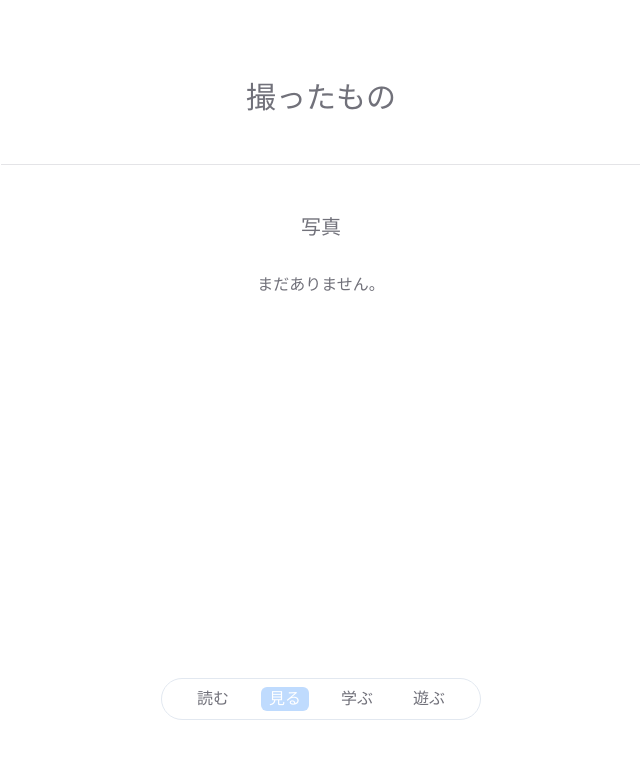
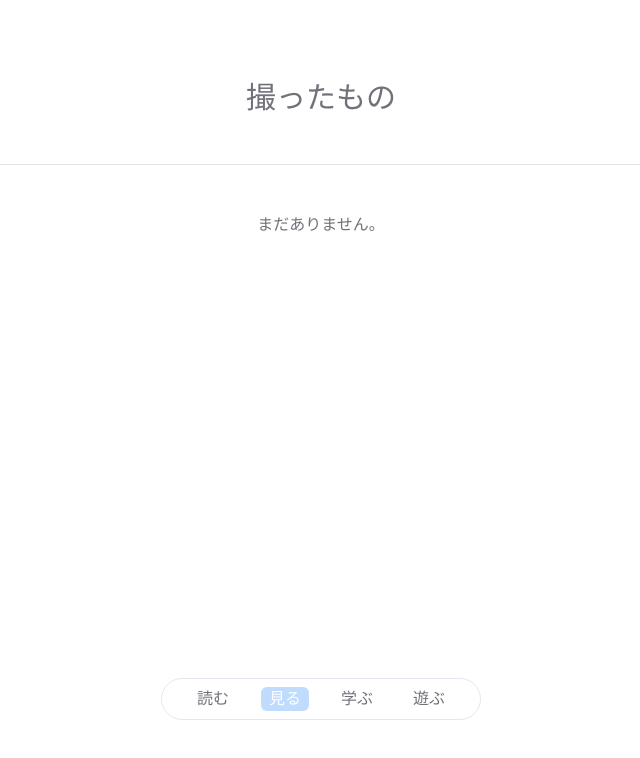
Before and after one commit to noko-nokono/my-blog, a Next.js app in the folder frontend/: page /look in a window 1280 px wide. Shown: the top 758 px of the page, without its empty margins (319-959 px from the left). Built offline with nearby package versions, Linux system fonts and the light colour scheme; a web font is replaced by a local one.

Commit message:
feat: 全体の横幅スタイル修正

```diff
--- a/frontend/src/app/game/page.tsx
+++ b/frontend/src/app/game/page.tsx
@@ -1,6 +1,5 @@
-import { Container } from '@/components/Container';
+import { Content } from '@/components/Content';
 import { Section } from "@/components/Section";
-import { Divider } from "@/components/Divider";
 import type { Metadata } from "next";
 
 const description = "つちのこの作成したゲームが見れるページです。"
@@ -11,15 +10,11 @@ export const metadata: Metadata = {
 
 const Game = () => {
   return (
-    <main>
-      <Container>
-        <h2 className="text-3xl">作ったもの</h2>
-        <Divider />
-        <Section title="ゲーム">
+    <Content title='作ったもの'>
+      <Section title="ゲーム">
           <p>まだ未発表です。</p>
-        </Section>
-      </Container>
-    </main>
+      </Section>
+    </Content>
   );
 }
 
--- a/frontend/src/app/learn/page.tsx
+++ b/frontend/src/app/learn/page.tsx
@@ -1,4 +1,4 @@
-import { Container } from '@/components/Container';
+import { Content } from '@/components/Content';
 import { Section } from "@/components/Section";
 import { Divider } from "@/components/Divider";
 import { List } from "@/components/List";
@@ -16,10 +16,7 @@ const Learn = async () => {
   const zenn = await getZennArticles();
 
   return (
-    <main>
-      <Container>
-        <h2 className="text-3xl">学んだもの</h2>
-        <Divider />
+    <Content title='学んだもの'>
       <Section title="技術記事">
         <ul>
           {zenn.articles.map((article) => (
@@ -41,8 +38,7 @@ const Learn = async () => {
           data-ratio="1.7777777777777777"
         ></iframe>
       </Section>
-      </Container>
-    </main>
+    </Content>
   );
 }
 
--- a/frontend/src/app/look/page.tsx
+++ b/frontend/src/app/look/page.tsx
@@ -1,7 +1,5 @@
 import type { Metadata } from "next";
-import { Container } from '@/components/Container';
-import { Section } from "@/components/Section";
-import { Divider } from "@/components/Divider";
+import { Content } from '@/components/Content';
 
 const description = "つちのこの撮った写真が見れるページです。"
 export const metadata: Metadata = {
@@ -11,15 +9,11 @@ export const metadata: Metadata = {
 
 const Look = () => {
   return (
-    <main>
-      <Container>
-        <h2 className="text-3xl">撮ったもの</h2>
-        <Divider />
-        <Section title="写真">
-          <p>まだありません。</p>
-        </Section>
-      </Container>
-    </main>
+    <Content title="撮ったもの">
+      <div className="px-8">
+        <p>まだありません。</p>
+      </div>
+    </Content>
   );
 }
 
--- a/frontend/src/app/read/page.tsx
+++ b/frontend/src/app/read/page.tsx
@@ -1,4 +1,5 @@
 import { Card } from "@/components/Card";
+import { Content } from '@/components/Content';
 import { getBlogArticles } from "@/apis/blog/api";
 import type { Metadata } from "next";
 
@@ -12,10 +13,7 @@ const Read = async () => {
   const blogs = await getBlogArticles();
 
   return (
-    <main>
-      <div className="w-full max-w-4xl mx-auto flex flex-col justify-center items-center">
-        <h2 className="text-3xl">書いたもの</h2>
-        <div className="flex flex-wrap justify-center gap-4 mt-8">
+    <Content title="書いたもの">
       {blogs.map((data) => (
         <Card
           key={data.id}
@@ -25,9 +23,7 @@ const Read = async () => {
           createAt={data.created_at}
         />
       ))}
-        </div>
-      </div>
-    </main>
+    </Content>
   );
 }
 export default Read;
--- /dev/null
+++ b/frontend/src/components/Content/index.tsx
@@ -0,0 +1,25 @@
+import { Divider } from "@/components/Divider";
+
+type Props = {
+  children: React.ReactNode;
+  title: string;
+}
+
+export const Content = (props: Props) => {
+  const {
+    children,
+    title,
+  } = props;
+
+  return (
+    <main>
+      <div className="w-full max-w-4xl mx-auto flex flex-col justify-center items-center">
+        <h2 className="text-3xl">{ title }</h2>
+        <Divider />
+        <div className="flex flex-wrap justify-center gap-4">
+          { children }
+        </div>
+      </div>
+    </main>
+  )
+};
```
Lines whose indentation alone changed are shown as unchanged.
